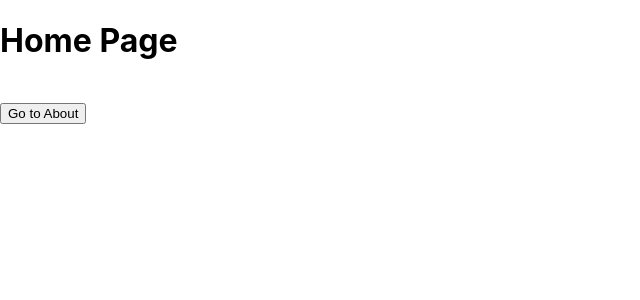
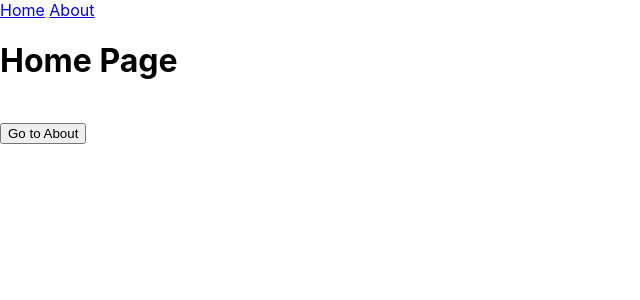
Before and after one commit to Namnika/react-spa-route, a React (Create React App) app: page / in a window 1280 px wide. Shown: the top 300 px of the page, without its empty margins (0-640 px from the left). Built offline with nearby package versions, Linux system fonts and the light colour scheme.

Commit message:
added links navigation

```diff
--- a/src/pages/Home.js
+++ b/src/pages/Home.js
@@ -1,5 +1,5 @@
 import React from 'react'
-import { useNavigate } from 'react-router-dom'
+import { Link, useNavigate } from 'react-router-dom'
 
 function Home() {
 
@@ -7,6 +7,10 @@
 
   return (
     <div>
+      <nav>
+        <Link to={'/'}>Home</Link>&nbsp;
+        <Link to={'/about'}>About</Link>
+      </nav>
       <h1>Home Page</h1>
       <br/>
       <button onClick={() => navigate('/about')}>Go to About</button>
```
